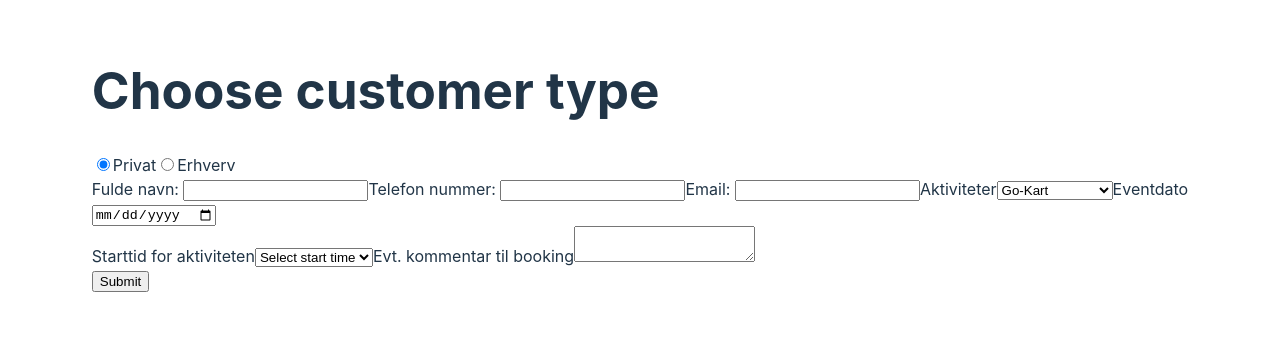
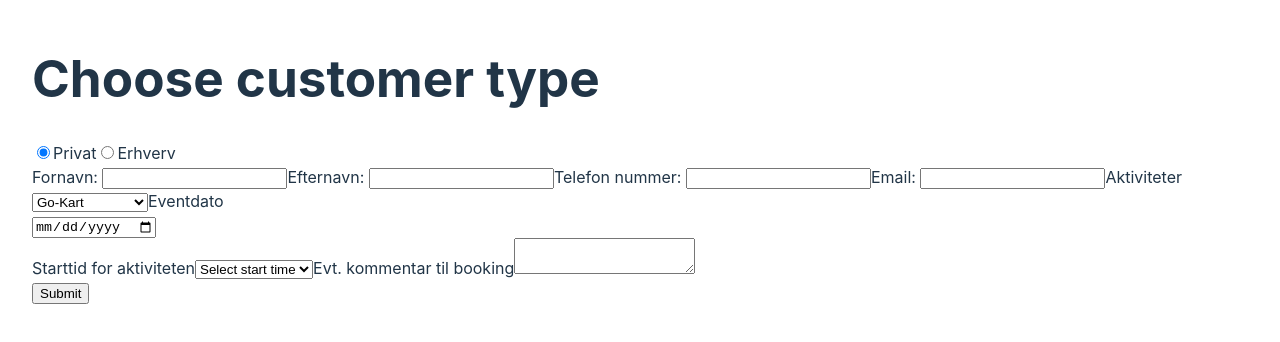
Before and after one commit to Made-in-china-kea/AdventureXP-Frontend, a React (Vite) app: page / in a window 1280 px wide. Shown: the part 240-582 px from the top of the page. Built offline with nearby package versions, Linux system fonts and the light colour scheme.

Commit message:
fixed minor errors

```diff
--- a/src/App.tsx
+++ b/src/App.tsx
@@ -46,7 +46,7 @@ function App() {
   return (
     <div>
       <h1>Choose customer type</h1>
-      {/* radio button for bussiness */}
+      {/* ----------------radio button for bussiness---------------- */}
       <label>
         <input
           type="radio"
@@ -56,7 +56,7 @@ function App() {
         />
         Privat
       </label>
-      {/* radio button for bussiness */}
+      {/* ----------------radio button for bussiness---------------- */}
       <label>
         <input
           type="radio"
@@ -76,7 +76,7 @@ function App() {
       >
         {customerType === "private" && (
           <div>
-            <label>Fulde navn: </label>
+            <label>Fornavn: </label>
             <input
               type="text"
               // we use the register function to register the input fields
@@ -84,6 +84,15 @@ function App() {
             />
             {/* we use the errors object to display the error message */}
             {errors.firstName && <p>First name is required</p>}
+
+            <label>Efternavn: </label>
+            <input
+              type="text"
+              // we use the register function to register the input fields
+              {...register("lastName", { required: true })}
+            />
+            {/* we use the errors object to display the error message */}
+            {errors.firstName && <p>Last name is required</p>}
 
             <label>Telefon nummer: </label>
             <input
@@ -259,6 +268,10 @@ function App() {
             {errors.activityStartTime && (
               <p>{errors.activityStartTime.message}</p>
             )}
+
+            <label>Evt. kommentar til booking</label>
+            <textarea {...register("comment")} />
+
           </div>
         )}
 
```
